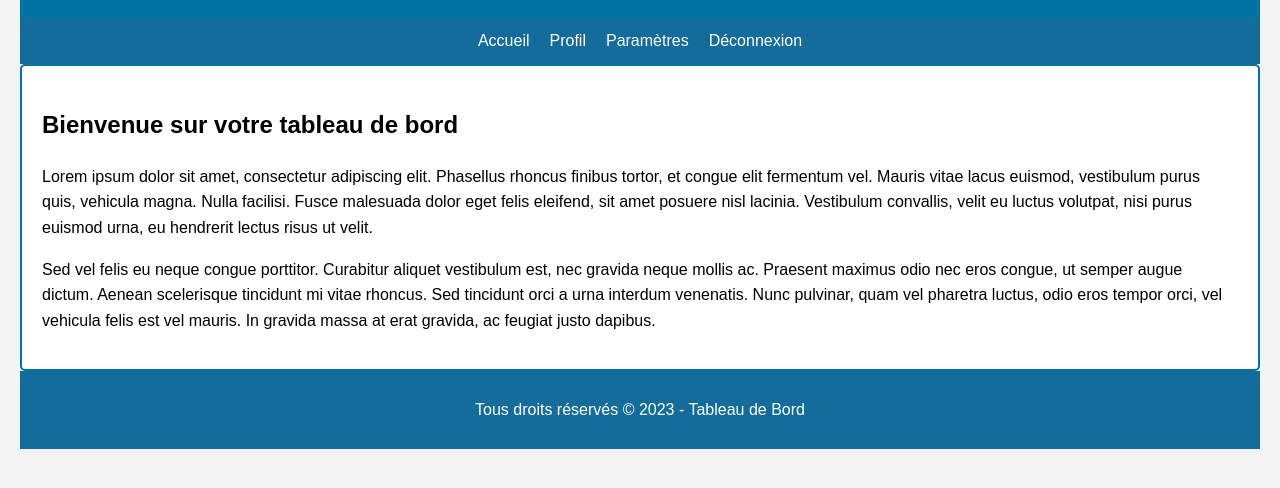
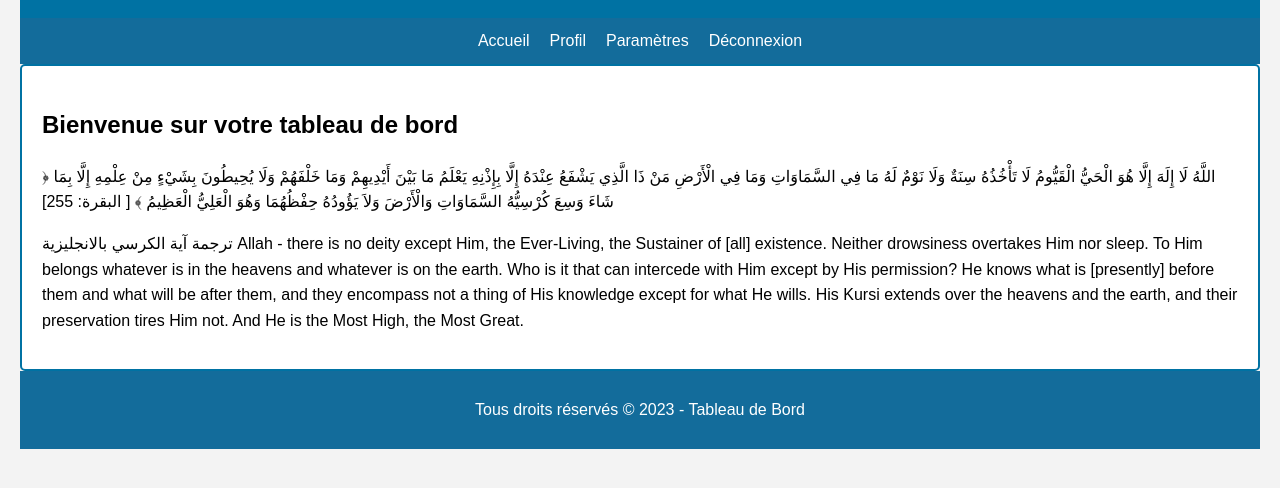
Before and after one commit to oumaimaelaajjal/oumaimaelaajjal.github.io, a plain HTML site: page index.html in a window 1280 px wide. Shown: the part 116-604 px from the top of the page. Drawn offline with Linux system fonts and the light colour scheme.

Commit message:
Update index.html

```diff
--- a/index.html
+++ b/index.html
@@ -57,15 +57,18 @@
     <main>
         <h2>Bienvenue sur votre tableau de bord</h2>
         <p>
-            Lorem ipsum dolor sit amet, consectetur adipiscing elit. Phasellus rhoncus finibus tortor, et congue elit fermentum vel.
-            Mauris vitae lacus euismod, vestibulum purus quis, vehicula magna. Nulla facilisi. Fusce malesuada dolor eget felis eleifend,
-            sit amet posuere nisl lacinia. Vestibulum convallis, velit eu luctus volutpat, nisi purus euismod urna, eu hendrerit lectus risus ut velit.
+           ﴿ اللَّهُ لَا إِلَهَ إِلَّا هُوَ الْحَيُّ الْقَيُّومُ لَا تَأْخُذُهُ سِنَةٌ وَلَا نَوْمٌ لَهُ مَا فِي السَّمَاوَاتِ وَمَا فِي الْأَرْضِ مَنْ ذَا الَّذِي يَشْفَعُ عِنْدَهُ إِلَّا بِإِذْنِهِ يَعْلَمُ مَا بَيْنَ أَيْدِيهِمْ وَمَا خَلْفَهُمْ وَلَا يُحِيطُونَ بِشَيْءٍ مِنْ عِلْمِهِ إِلَّا بِمَا شَاءَ وَسِعَ كُرْسِيُّهُ السَّمَاوَاتِ وَالْأَرْضَ وَلاَ يَؤُودُهُ حِفْظُهُمَا وَهُوَ الْعَلِيُّ الْعَظِيمُ ﴾
+[ البقرة: 255]
+
         </p>
         <p>
-            Sed vel felis eu neque congue porttitor. Curabitur aliquet vestibulum est, nec gravida neque mollis ac.
-            Praesent maximus odio nec eros congue, ut semper augue dictum. Aenean scelerisque tincidunt mi vitae rhoncus.
-            Sed tincidunt orci a urna interdum venenatis. Nunc pulvinar, quam vel pharetra luctus, odio eros tempor orci,
-            vel vehicula felis est vel mauris. In gravida massa at erat gravida, ac feugiat justo dapibus.
+           ترجمة آية الكرسي بالانجليزية
+Allah - there is no deity except Him, the Ever-Living, the Sustainer of [all] existence. Neither drowsiness overtakes Him nor sleep.
+To Him belongs whatever is in the heavens and whatever is on the earth.
+Who is it that can intercede with Him except by His permission?
+He knows what is [presently] before them and what will be after them, and they encompass not a thing of His knowledge except for what He wills.
+His Kursi extends over the heavens and the earth, and their preservation tires Him not.
+And He is the Most High, the Most Great.
         </p>
     </main>
     <footer>
```
